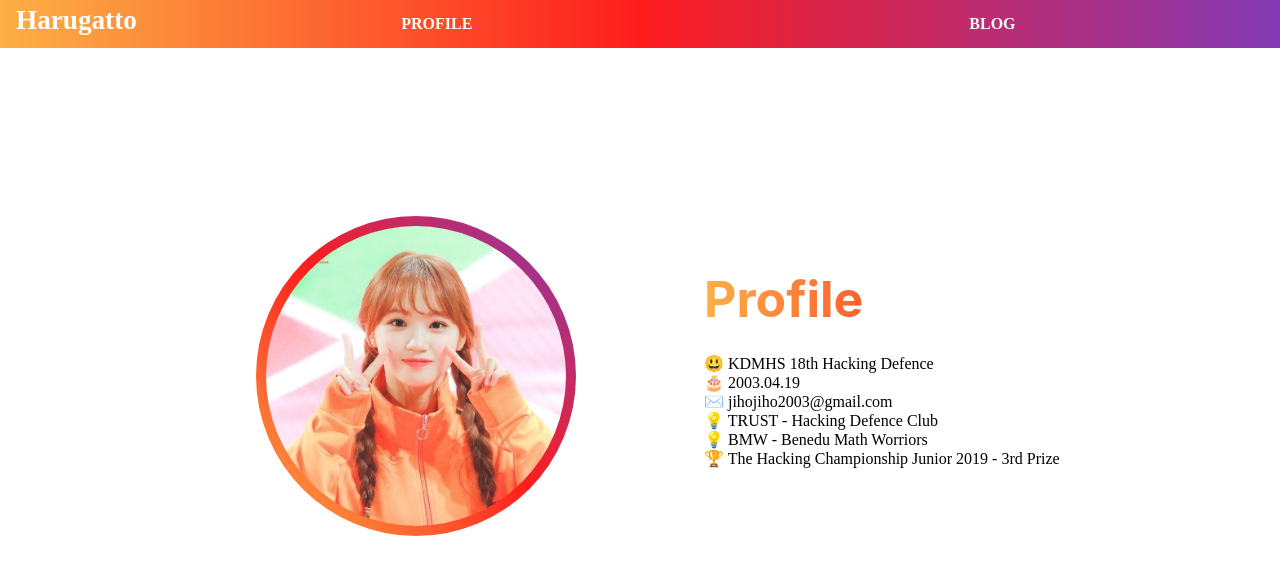
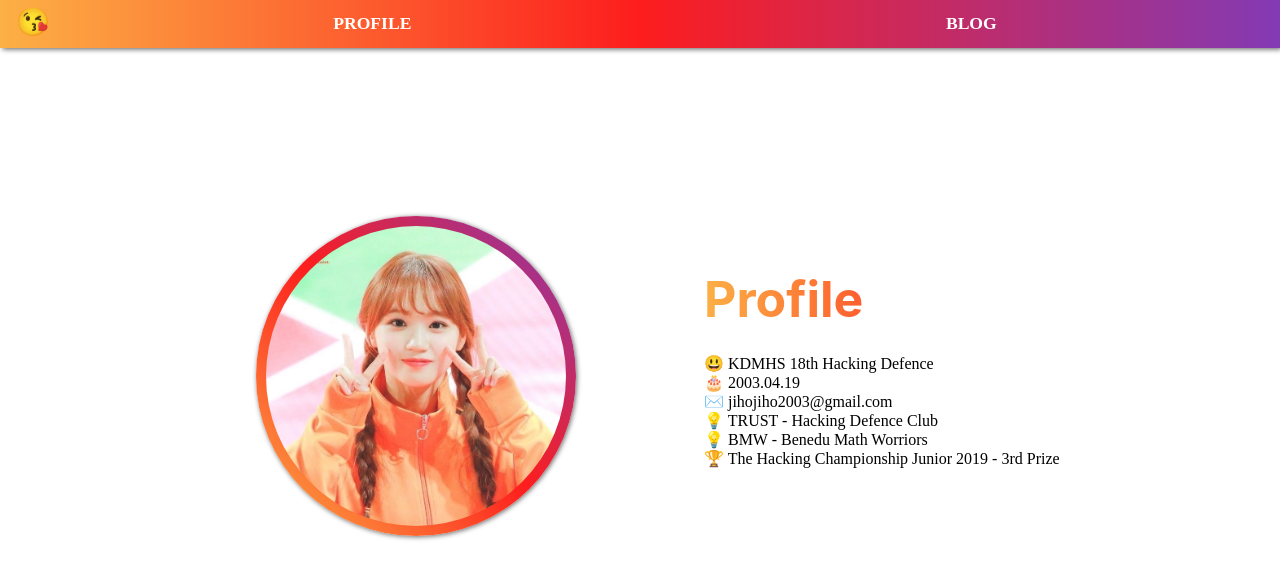
Before and after one commit to Harugatto/appscreen, a React (Create React App) app: page / in a window 1280 px wide. Shown: the top 578 px of the page. Built offline with nearby package versions, Linux system fonts and the light colour scheme.

Commit message:
Add Shadow

```diff
--- a/src/App.js
+++ b/src/App.js
@@ -2,10 +2,13 @@ import React from 'react'
 import { Route, Switch, Redirect } from 'react-router-dom'
 import { Profile, NotFound, Blogs, BlogPost } from './pages'
 import { TransitionGroup, CSSTransition } from 'react-transition-group'
+import styled, { keyframes } from 'styled-components'
 
 export default function App() {
     return (
         <div>
+            <TransitionGroup>
+                <CSSTransition>
                     <Switch>
                         <Route exact path="/" component={ Profile } />
                         <Route exact path="/blog" component={ Blogs } />
@@ -13,6 +16,8 @@ export default function App() {
                         <Route path="/notfound" component={ NotFound } />
                         <Redirect path="*" to="/notfound"/>
                     </Switch>
+                </CSSTransition>
+            </TransitionGroup>
         </div>
     )
 }
--- a/src/components/Navbar.js
+++ b/src/components/Navbar.js
@@ -16,6 +16,7 @@ const Background = styled.div`
     background: -webkit-linear-gradient(to right, #fcb045, #fd1d1d, #833ab4);
     background: linear-gradient(to right, #fcb045, #fd1d1d, #833ab4);
     z-index: 100;
+    box-shadow: 1.5px 1.5px 5px 0px rgba(107,107,107,1);
 `
 
 const Wrapper = styled.div`
@@ -31,7 +32,7 @@ const Title = styled.h1`
     font-size: 170%;
     color: white;
     font-family: "Noto Sans KR";
-    padding: 1rem 1rem 1.5rem 1rem;
+    padding: 1rem 1rem 1.3rem 1rem;
 `
 
 export default function NavBar(props) {
--- a/src/components/Navbutton.js
+++ b/src/components/Navbutton.js
@@ -3,11 +3,16 @@ import styled from 'styled-components';
 
 const Context = styled.span`
     display: flex;
-    font-size: 1rem;
+    font-size: 110%;
     color: white;
     font-family: "Noto Sans KR";
     text-transform: uppercase;
     font-weight: bold;
+    padding: 1rem 1rem 1.1rem 1rem;
+
+    &:hover {
+        color: #bababa;
+    }
 `
 
 export default function Navbuttons(props) {
--- a/src/pages/BlogPost.js
+++ b/src/pages/BlogPost.js
@@ -58,7 +58,7 @@ export default function BlogPost(props) {
 
     return (
         <Fragment>
-            <NavBar title="Harugatto" />
+            <NavBar title="😘" />
             <NotionRenderer fullPage blockMap={blockMap} />
             <BackButtonWrapper>
             <NavLink to="/blog">
--- a/src/pages/Blogs.js
+++ b/src/pages/Blogs.js
@@ -6,17 +6,30 @@ const ListWrapper = styled.div`
     display: flex;
     flex-direction: column;
     width: 100vw;
-    height: 15vh;
+    height: 25vh;
 `
 
 const PostList = styled.div`
     display: flex;
-    background-color: #f0f0f0;
+    background-color: white;
     border-radius: 8px;
     width: 60vw;
-    margin: 0 20vw 0 20vw;
+    margin: 0 20vw 5vh 20vw;
     align-items: center;
     padding-left: 2vw;
+    box-shadow: 1.5px 1.5px 5px 0px rgba(107,107,107,1);
+
+    &:hover {
+        background-color: #bababa;
+    }
+`
+
+const InfoWrapper = styled.div`
+    display: flex;
+    flex-direction: column;
+    align-content: space-around;
+    justify-content: flex-start;
+    height: 20vh;
 `
 
 const StyledButton = styled.a`
@@ -28,10 +41,12 @@ const ArticleTitle = styled.h1`
     -webkit-background-clip: text;
     -webkit-text-fill-color: transparent;
     font-family: "Noto Sans KR";
+    margin-top: 0.5em;
 `
 
 const ArticleInfo = styled.p`
     font-family: "Noto Sans KR";
+    margin-top: 0.1px;
 `
 
 const PlaceHolder = styled.span`
@@ -42,16 +57,15 @@ const PlaceHolder = styled.span`
 function Article(props) {
     return (
         <Fragment>
-        <PlaceHolder />
-        <ListWrapper>
-            <PostList>
-            <StyledButton href={props.link} style={{ textDecoration: 'none' }}>
-                <ArticleTitle>{props.title}</ArticleTitle>
-                <ArticleInfo>{props.description}</ArticleInfo>
-                <ArticleInfo>{props.date}</ArticleInfo>
-            </StyledButton>
-            </PostList>
-        </ListWrapper>
+                <StyledButton href={props.link} style={{ textDecoration: 'none' }}>
+                    <PostList>
+                        <InfoWrapper>
+                            <ArticleTitle>{props.title}</ArticleTitle>
+                            <ArticleInfo>{props.description}</ArticleInfo>
+                            <ArticleInfo>{props.date}</ArticleInfo>
+                        </InfoWrapper>
+                    </PostList>
+                </StyledButton>
         </Fragment>
     )
 }
@@ -73,7 +87,8 @@ export default function Blogs(props) {
 
     return (
         <Fragment>
-            <NavBar title="Harugatto" />
+            <NavBar title="😘" />
+            <PlaceHolder />
             <div>
             {tableData.map((blog, index) => {
                 return (
--- a/src/pages/Home.js
+++ b/src/pages/Home.js
@@ -37,7 +37,7 @@ const StyledDiv = styled.div`
 export default function Home() {
     return (
         <Fragment>
-            <NavBar title="Harugatto" />
+            <NavBar title="😘" />
             <StyledDiv>
                 <TitleWrapper>
                     <TitleText>
--- a/src/pages/Profile.js
+++ b/src/pages/Profile.js
@@ -26,6 +26,7 @@ const ProfileImageBackground = styled.div`
     background: #833ab4;
     background: -webkit-linear-gradient(to right top, #fcb045, #fd1d1d, #833ab4);
     background: linear-gradient(to right top, #fcb045, #fd1d1d, #833ab4);
+    box-shadow: 1px 1px 5px 0px rgba(107,107,107,1);
 `
 
 const ProfileImage = styled.img`
@@ -64,7 +65,7 @@ const Text = styled.span`
 export default function Profile() {
     return (
         <Fragment>
-            <NavBar title="Harugatto"/>
+            <NavBar title="😘"/>
             <ProfileWrapper>
                 <ImageWrapper>
                     <ProfileImageBackground>
```
Lines whose indentation alone changed are shown as unchanged.
